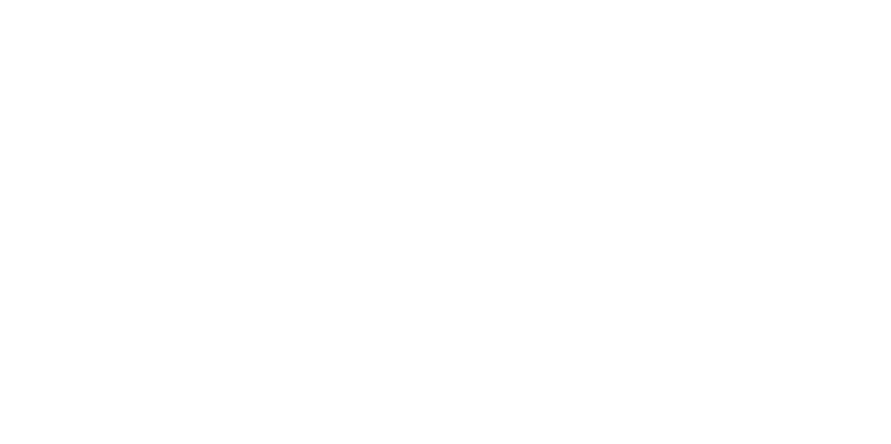
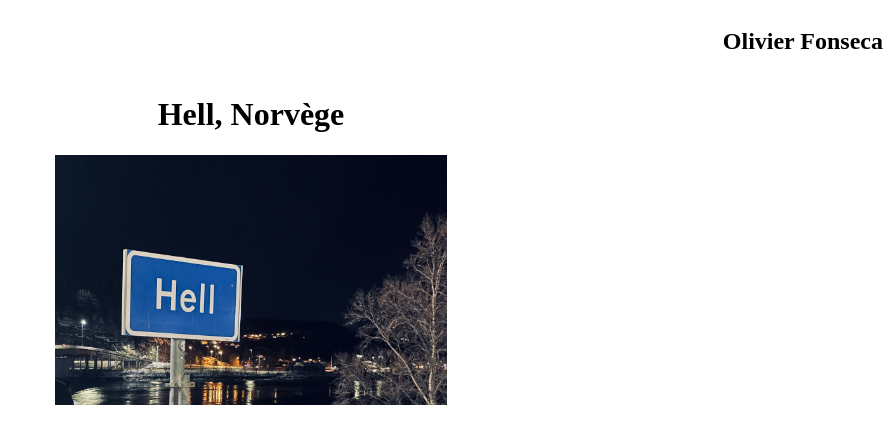
Before and after one commit to 6237801/FONO6237801_Cours_08_sommatif, a plain HTML site: page index.html in a window 1280 px wide. Shown: the whole page, without its empty margins (389-1280 px from the left). Drawn offline with Linux system fonts and the light colour scheme.

Commit message:
new file:   Hell-in-Norway.24B.jpg.crdownload 	new file:   css/style.css 	new file:   img/jpg/Hell-in-Norway.24B.jpg 	modified:   index.html

```diff
--- /dev/null
+++ b/css/style.css
@@ -0,0 +1,15 @@
+.interface {
+    display: flex;
+    flex-direction: column;
+    justify-content: center;
+    align-items: center;
+}
+
+nav {
+    position: relative;
+    align-self: end;
+}
+
+img {
+    height: 250px;
+}
--- a/index.html
+++ b/index.html
@@ -3,9 +3,17 @@
 <head>
     <meta charset="UTF-8">
     <meta name="viewport" content="width=device-width, initial-scale=1.0">
+    <link rel="stylesheet" href="css/style.css">
     <title>Document</title>
 </head>
 <body>
+    <div class="interface">
+        <nav>
+            <h2>Olivier Fonseca</h2>
+        </nav>
+        <h1>Hell, Norvège</h1>
+        <img src="img/jpg/Hell-in-Norway.24B.jpg" alt="">
+    </div>
 
 </body>
 </html>
```
Also changed, not shown: img/jpg/Hell-in-Norway.24B.jpg (added), 1 other file.
